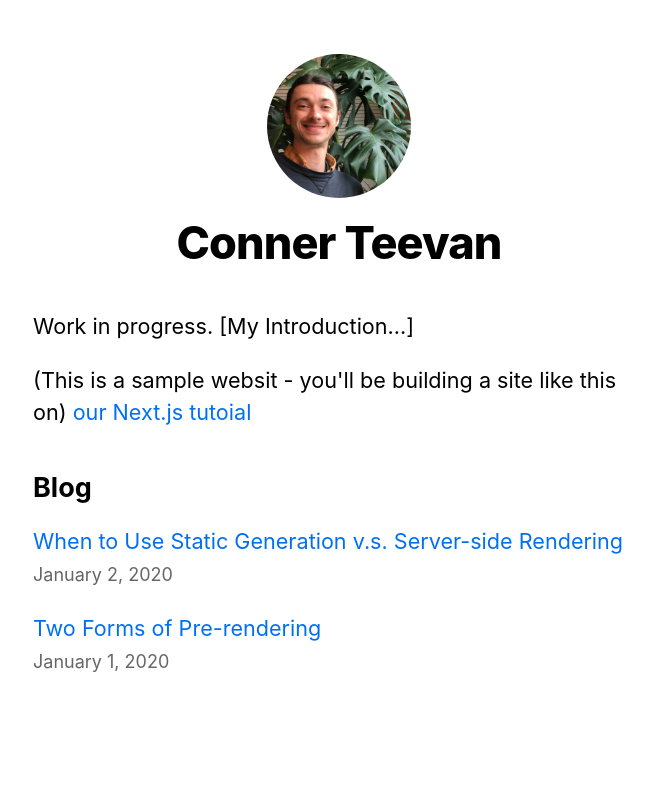
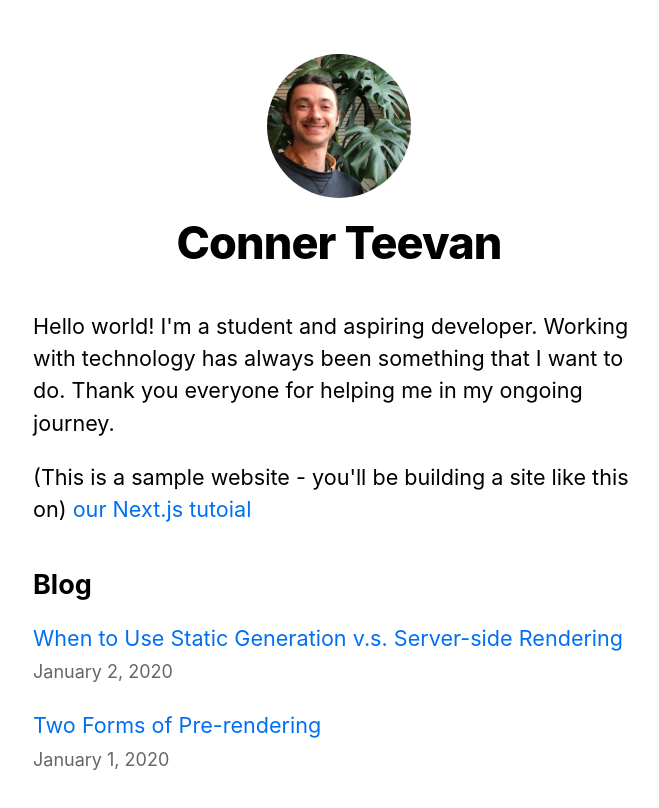
Before and after one commit to connerTeev/Teevan_CS55.13_Week03, a Next.js app in the folder nextjs-blog/: page / in a window 1280 px wide. Shown: the top 808 px of the page, without its empty margins (301-960 px from the left). Built offline with nearby package versions, Linux system fonts and the light colour scheme.

Commit message:
Revisions

```diff
--- a/nextjs-blog/pages/index.js
+++ b/nextjs-blog/pages/index.js
@@ -21,9 +21,9 @@ export default function Home({allPostsData}) {
         <title>{siteTitle}</title>
       </Head>
       <section className={utilStyles.headingMd}>
-        <p>Work in progress. [My Introduction...]</p>
+        <p>Hello world! I'm a student and aspiring developer. Working with technology has always been something that I want to do. Thank you everyone for helping me in my ongoing journey.</p>
         <p>
-          (This is a sample websit - you'll be building a site like this on){' '}
+          (This is a sample website - you'll be building a site like this on){' '}
           <a href="https://nextjs.org/learn">our Next.js tutoial</a>
         </p>
       </section>
```
